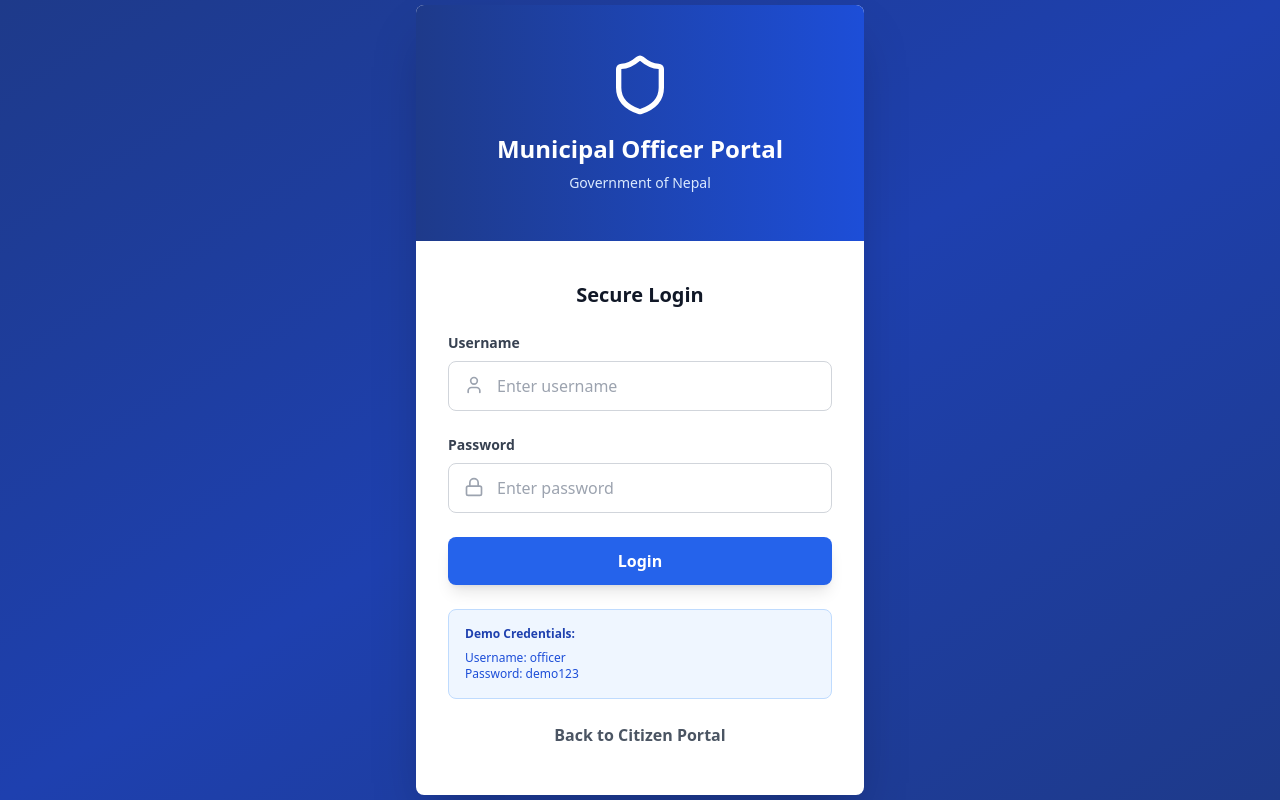
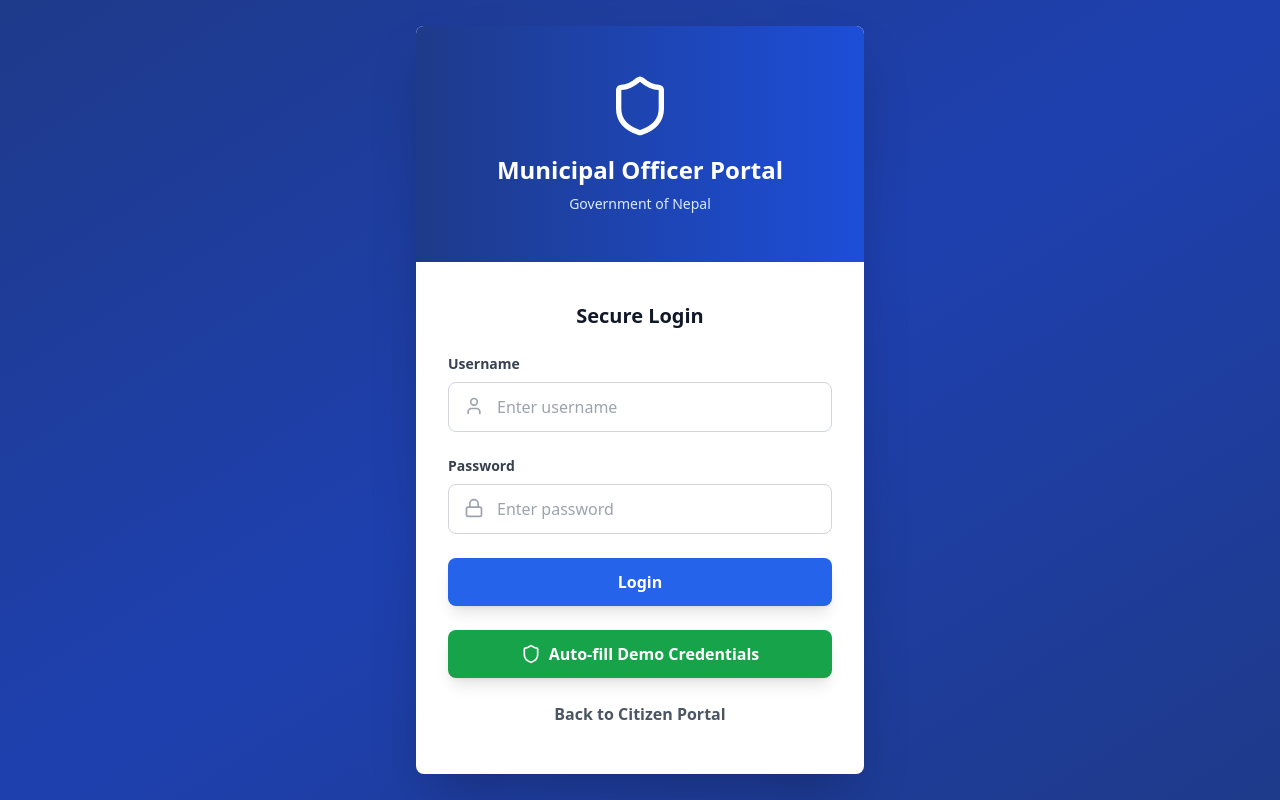
Before and after one commit to ishaa-bht/CodeFest, a React (Vite) app: page / in a window 1280 px wide. Both pictures are taken after a click on the button "Officer Login". Built offline with nearby package versions, Linux system fonts and the light colour scheme.

Commit message:
Implement demo login button in GovLogin component
Added a button to auto-fill demo credentials for easier login testing.

```diff
--- a/src/pages/GovLogin.tsx
+++ b/src/pages/GovLogin.tsx
@@ -19,6 +19,11 @@ export function GovLogin({ onNavigate }: GovLoginProps) {
     } else {
       alert('Invalid credentials. Use username: officer, password: demo123');
     }
+  };
+
+  const handleDemoLogin = () => {
+    setUsername('officer');
+    setPassword('demo123');
   };
 
   return (
@@ -73,10 +78,14 @@ export function GovLogin({ onNavigate }: GovLoginProps) {
               </button>
             </form>
 
-            <div className="mt-6 p-4 bg-blue-50 border border-blue-200 rounded-lg">
-              <p className="text-xs text-blue-800 font-semibold mb-2">Demo Credentials:</p>
-              <p className="text-xs text-blue-700">Username: officer</p>
-              <p className="text-xs text-blue-700">Password: demo123</p>
+            <div className="mt-6">
+              <button
+                onClick={handleDemoLogin}
+                className="w-full px-6 py-3 bg-green-600 hover:bg-green-700 text-white font-semibold rounded-lg shadow-lg transition-colors flex items-center justify-center gap-2"
+              >
+                <Shield className="h-5 w-5" />
+                Auto-fill Demo Credentials
+              </button>
             </div>
 
             <button
```
